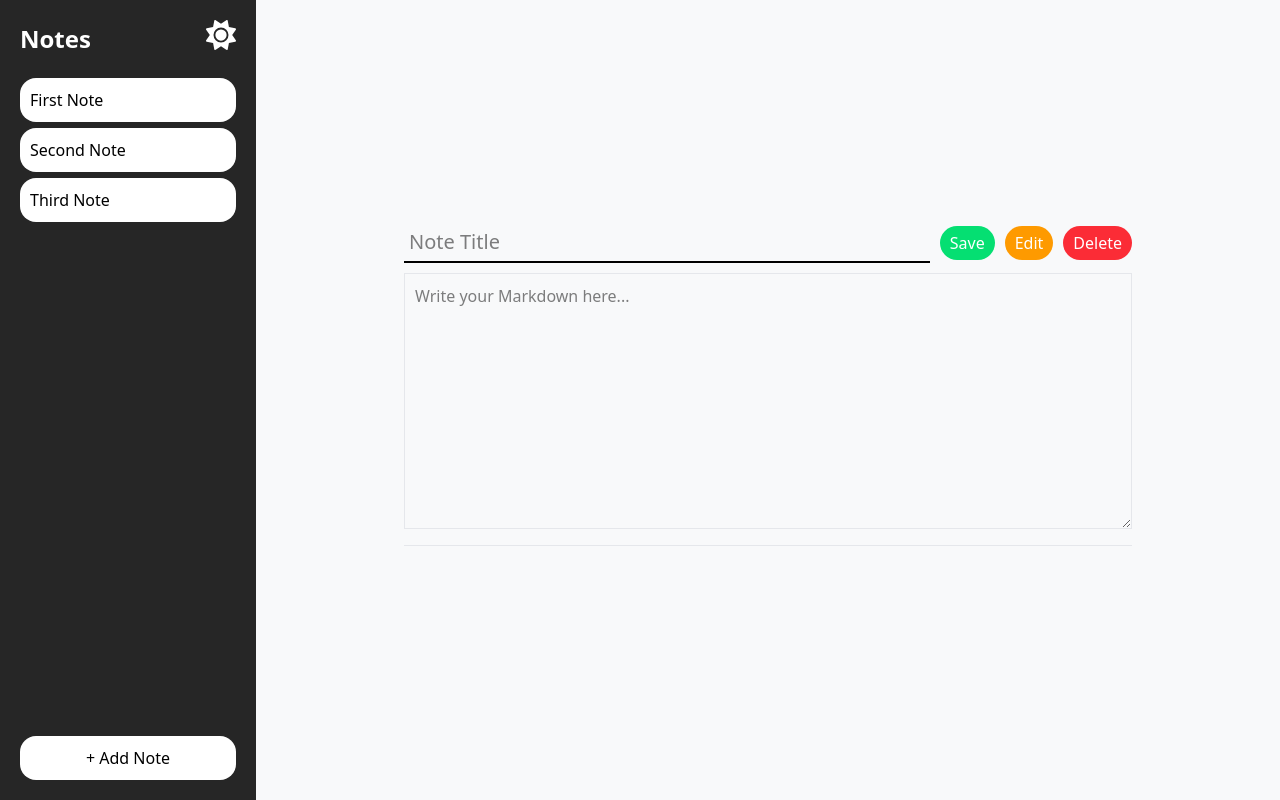
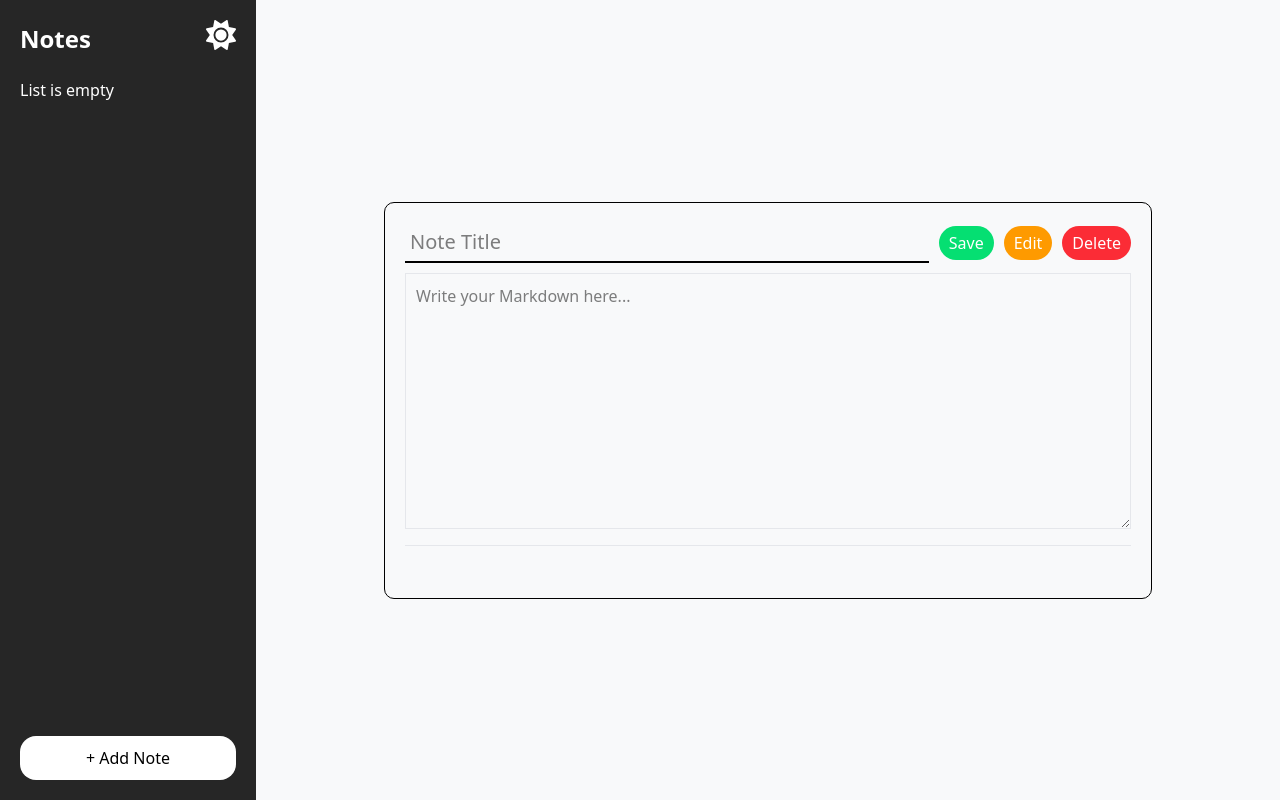
Before and after one commit to Matvey-Vats/Notes_React, a React (Vite) app: page / in a window 1280 px wide. Built offline with nearby package versions, Linux system fonts and the light colour scheme.

Commit message:
added saving and delete note

```diff
--- a/src/App.jsx
+++ b/src/App.jsx
@@ -1,4 +1,4 @@
-import { useState } from 'react'
+import { useEffect, useState } from 'react'
 import BurgerMenu from './components/BurgerMenu'
 import Header from './components/Header'
 import NoteBody from './components/NoteBody'
@@ -6,10 +6,25 @@ import SideBar from './components/SideBar'
 
 function App() {
 	const [isOpen, setIsOpen] = useState(false)
+	const [notes, setNotes] = useState(() => {
+		const savedNotes = localStorage.getItem('notes')
+		return savedNotes ? JSON.parse(savedNotes) : []
+	})
+	const [noteBody, setNoteBody] = useState('')
+	const [selectedNote, setSelectedNote] = useState(null)
 
-	function saveNote() {}
+	useEffect(() => {
+		localStorage.setItem('notes', JSON.stringify(notes))
+	}, [notes])
 
-	function deleteNote() {}
+	function saveNote(note) {
+		setNotes([...notes, { id: Date.now(), title: note.title, body: note.body }])
+	}
+
+	function deleteNote(id) {
+		setNotes(notes.filter(note => note.id !== id))
+		setNoteBody('')
+	}
 
 	function toggleEdit() {}
 
@@ -19,15 +34,21 @@ function App() {
 
 	return (
 		<div className='flex w-full h-screen dark:bg-neutral-800 dark:text-white'>
-			<SideBar isOpen={isOpen} />
+			<SideBar
+				isOpen={isOpen}
+				notes={notes}
+				setSelectedNote={setSelectedNote}
+			/>
 			<BurgerMenu toggleMenu={toggleMenu} />
-			<main className='grow p-5 flex flex-col max-w-3xl m-auto'>
+			<main className='grow p-5 flex flex-col max-w-3xl m-auto rounded-[10px] border border-black dark:border-gray-400'>
 				<Header
 					saveNote={saveNote}
 					deleteNote={deleteNote}
 					toggleEdit={toggleEdit}
+					noteBody={noteBody}
+					selectedNote={selectedNote}
 				/>
-				<NoteBody />
+				<NoteBody setNoteBody={setNoteBody} selectedNote={selectedNote} />
 			</main>
 		</div>
 	)
--- a/src/components/Header.jsx
+++ b/src/components/Header.jsx
@@ -1,10 +1,28 @@
-import { useState } from 'react'
+import { useEffect, useState } from 'react'
 
-export default function Header({ saveNote, deleteNote, toggleEdit }) {
+export default function Header({
+	saveNote,
+	deleteNote,
+	toggleEdit,
+	noteBody,
+	selectedNote,
+}) {
 	const [text, setText] = useState('')
+
+	useEffect(() => {
+		if (selectedNote) {
+			setText(selectedNote.title)
+		}
+	}, [selectedNote])
 
 	function handleTitleInput(e) {
 		setText(e.target.value)
+	}
+
+	function handleDelete() {
+		if (selectedNote) {
+			deleteNote(selectedNote.id)
+		}
 	}
 
 	return (
@@ -18,19 +36,21 @@ export default function Header({ saveNote, deleteNote, toggleEdit }) {
 			/>
 			<div className='max-[420px]:flex max-[420px]:flex-col max-[420px]:w-full max-[420px]:gap-y-[10px]'>
 				<button
-					onClick={saveNote}
+					onClick={() =>
+						saveNote({ id: Date.now(), title: text, body: noteBody })
+					}
 					className='ml-2.5 py-1.25 px-2.5 border-none cursor-pointer bg-green-400 rounded-3xl text-white'
 				>
 					Save
 				</button>
 				<button
-					onClick={deleteNote}
+					onClick={() => toggleEdit()}
 					className='ml-2.5 py-1.25 px-2.5 border-none cursor-pointer text-white bg-amber-500 rounded-3xl'
 				>
 					Edit
 				</button>
 				<button
-					onClick={toggleEdit}
+					onClick={handleDelete}
 					className='ml-2.5 py-1.25 px-2.5 border-none cursor-pointer text-white bg-red-500 rounded-3xl'
 				>
 					Delete
--- a/src/components/NoteBody.jsx
+++ b/src/components/NoteBody.jsx
@@ -1,13 +1,20 @@
-import { useState } from 'react'
+import { useEffect, useState } from 'react'
 import ReactMarkdown from 'react-markdown'
 import remarkGfm from 'remark-gfm'
 import '../styles/markdown_text.css'
 
-export default function NoteBody() {
+export default function NoteBody({ setNoteBody, selectedNote }) {
 	const [text, setText] = useState('')
+
+	useEffect(() => {
+		if (selectedNote) {
+			setText(selectedNote.body)
+		}
+	}, [selectedNote])
 
 	function handleMarkdownText(e) {
 		setText(e.target.value)
+		setNoteBody(e.target.value)
 	}
 
 	return (
@@ -19,7 +26,7 @@ export default function NoteBody() {
 					className='grow w-full p-2.5 border-solid border-1 border-gray-200 h-64 resize-y dark:border-none'
 					placeholder='Write your Markdown here...'
 				/>
-				<div className='mt-4 p-4 border-t border-gray-200'>
+				<div className='mt-4 p-4 border-t border-gray-200 max-w-full'>
 					<ReactMarkdown
 						className='markdown_text prose dark:prose-invert'
 						remarkPlugins={remarkGfm}
--- /dev/null
+++ b/src/components/NoteButton.jsx
@@ -0,0 +1,10 @@
+export default function NoteButton({ note, onChange }) {
+	return (
+		<button
+			onClick={() => onChange(note)}
+			className='w-full p-2.5 bg-white mb-1.5 rounded-2xl cursor-pointer text-black dark:bg-black dark:text-white'
+		>
+			{note.title}
+		</button>
+	)
+}
--- a/src/components/SideBar.jsx
+++ b/src/components/SideBar.jsx
@@ -1,6 +1,7 @@
+import NoteButton from './NoteButton'
 import ToggleTheme from './ToggleTheme'
 
-export default function SideBar({ isOpen }) {
+export default function SideBar({ isOpen, notes, setSelectedNote }) {
 	return (
 		<>
 			<aside
@@ -13,15 +14,17 @@ export default function SideBar({ isOpen }) {
 					<ToggleTheme />
 				</div>
 				<ul className='grow'>
-					<li className='p-2.5 bg-white mb-1.5 rounded-2xl cursor-pointer text-black dark:bg-black dark:text-white'>
-						First Note
-					</li>
-					<li className='p-2.5 bg-white mb-1.5 rounded-2xl cursor-pointer text-black dark:bg-black dark:text-white'>
-						Second Note
-					</li>
-					<li className='p-2.5 bg-white mb-1.5 rounded-2xl cursor-pointer text-black dark:bg-black dark:text-white'>
-						Third Note
-					</li>
+					{notes.length > 0 ? (
+						notes.map(note => (
+							<NoteButton
+								key={note.id}
+								note={note}
+								onChange={setSelectedNote}
+							/>
+						))
+					) : (
+						<p className='dark:text-black'>List is empty</p>
+					)}
 				</ul>
 				<button className='bg-white text-black p-2.5 border-none rounded-2xl cursor-pointer'>
 					+ Add Note
```
